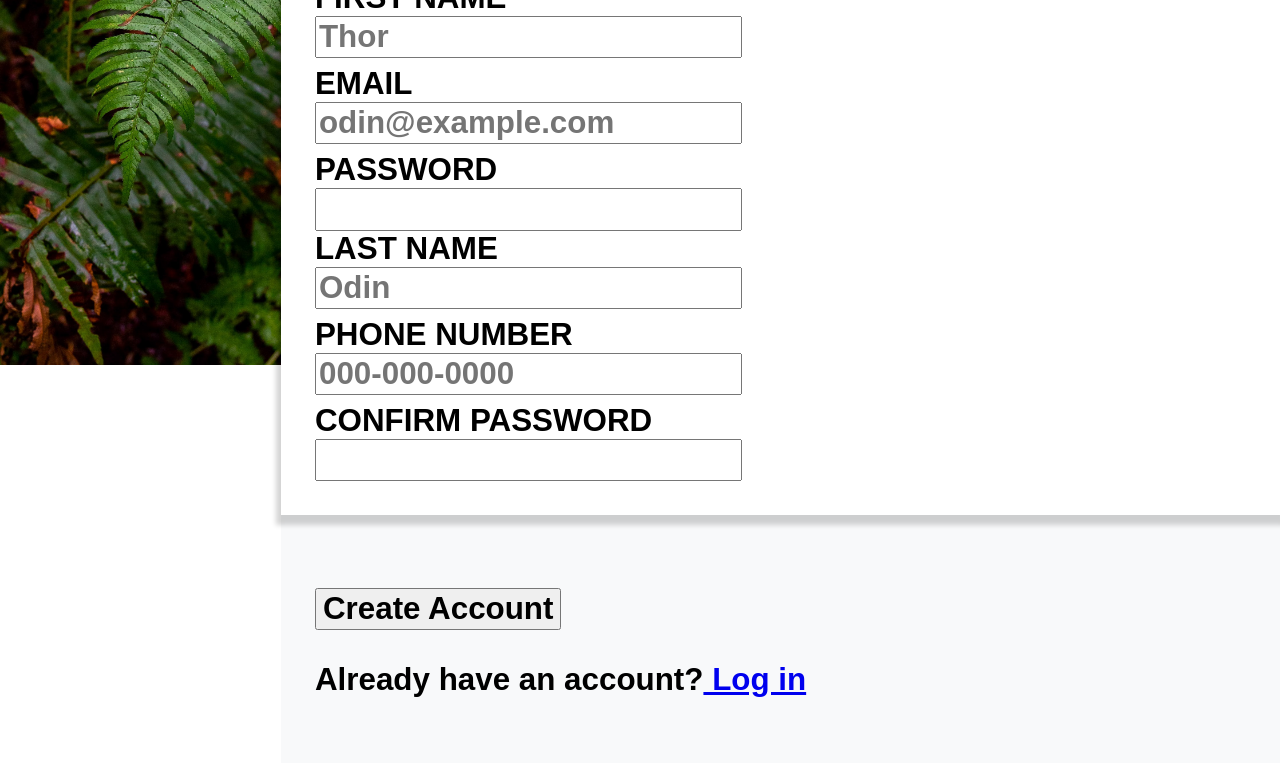
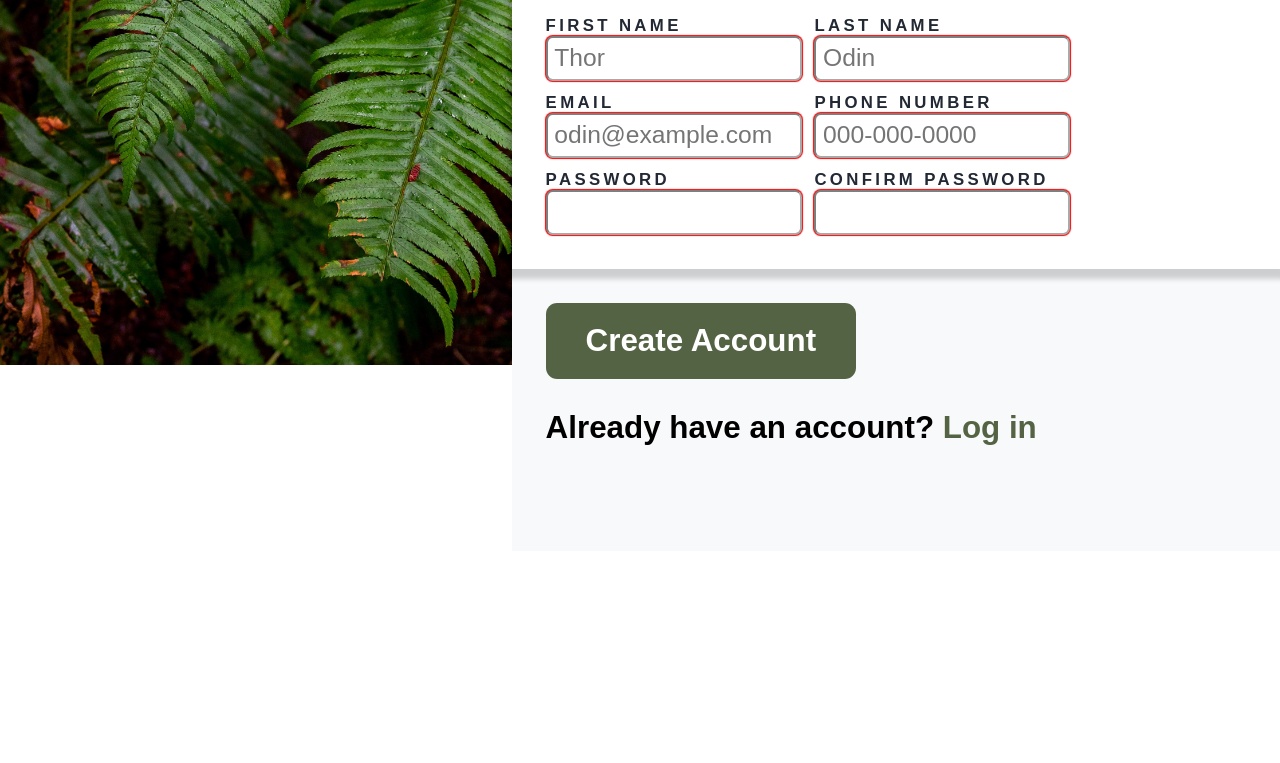
Before and after one commit to btenc/sign-up-form, a plain HTML site: page index.html in a window 1280 px wide. Shown: the part 435-1198 px from the top of the page. After the commit the page ends 986 px from the top, so only its background shows below. Drawn offline with Linux system fonts and the light colour scheme.

Commit message:
Style form and indicate invalid input

```diff
--- a/style.css
+++ b/style.css
@@ -1,18 +1,17 @@
 /*! Generated by Font Squirrel (https://www.fontsquirrel.com) on July 22, 2023 */
 
 @font-face {
-    font-family: 'norsebold';
-    src: url('font/norse-bold.woff2') format('woff2'),
-         url('font/norse-bold.woff') format('woff');
+  font-family: "norsebold";
+  src: url("font/norse-bold.woff2") format("woff2"),
+    url("font/norse-bold.woff") format("woff");
   font-weight: bold;
   font-style: normal;
 }
 
-*{
+* {
   font-family: sans-serif;
   font-weight: bold;
   font-size: 1.4rem;
-
 }
 
 .layout {
@@ -20,8 +19,8 @@
 }
 
 .body {
-    flex-grow: 1;
-    background-color: #F8F9FA;
+  flex: 1;
+  background-color: #f8f9fa;
 
   display: flex;
   flex-direction: column;
@@ -29,11 +28,11 @@
   gap: 5vh;
 }
 
-.body > .section{
+.body > .section {
   padding: 1.5rem;
 }
 
-.sidebar{
+.sidebar {
   background-image: url(content/background.jpg);
   background-size: cover;
   width: 40vw;
@@ -43,7 +42,7 @@
   align-items: center;
 }
 
-.odin-banner{
+.odin-banner {
   flex: 1;
   background-color: rgba(0, 0, 0, 0.5);
   padding: 15px;
@@ -54,34 +53,93 @@
   justify-content: center;
 }
 
-.odin-text{
+.odin-text {
   font-family: norsebold;
   color: white;
   font-size: 8vw;
 }
 
-.odin-logo{
+.odin-logo {
   height: 10vw;
 }
 
-.standard-text{
+.standard-text {
   margin-top: 0;
 }
 
-.section-mid{
+.section-mid {
   box-shadow: 0 5px 5px 5px rgba(0, 0, 0, 0.171);
   background-color: white;
 }
 
-.inputs{
+.sign-up-form {
   display: flex;
-    gap: 3vw;
+  justify-content: flex-start;
+  gap: 1vw;
 }
 
-.input-col{
-    max-width: 30vw;
+.input-col {
   flex: 1;
   display: flex;
   flex-direction: column;
-    gap: 1vh;
+  gap: 1.5vh;
+  max-width: 20vw;
 }
+
+.col-item {
+  display: flex;
+  flex-direction: column;
+}
+
+label {
+  color: #222934;
+  font-size: 0.75rem;
+  letter-spacing: 0.15rem;
+}
+
+input {
+  font-weight: normal;
+  font-size: 1.1rem;
+  padding: 0.3rem;
+  max-width: 20vw;
+
+  border-color: rgba(0, 0, 0, 0.5);
+  border-radius: 0.3rem;
+}
+
+input:invalid {
+  box-shadow: 0 0 1px 1px red;
+}
+
+input:focus:invalid {
+  box-shadow: none;
+}
+
+.section-bottom{
+    position: relative;
+    top: -5vh;
+}
+
+button {
+    color: white;
+    background-color: #546343;
+
+    border: none;
+    border-radius: 0.5rem;
+
+    padding: 20px 40px;
+  }
+
+  button:hover {
+    background-color: #739152;
+  }
+
+  button:active {
+    background-color: #546343;
+  }
+
+
+#login-text {
+  color: #546343;
+  text-decoration: none;
+}
```
Lines whose indentation alone changed are shown as unchanged.
